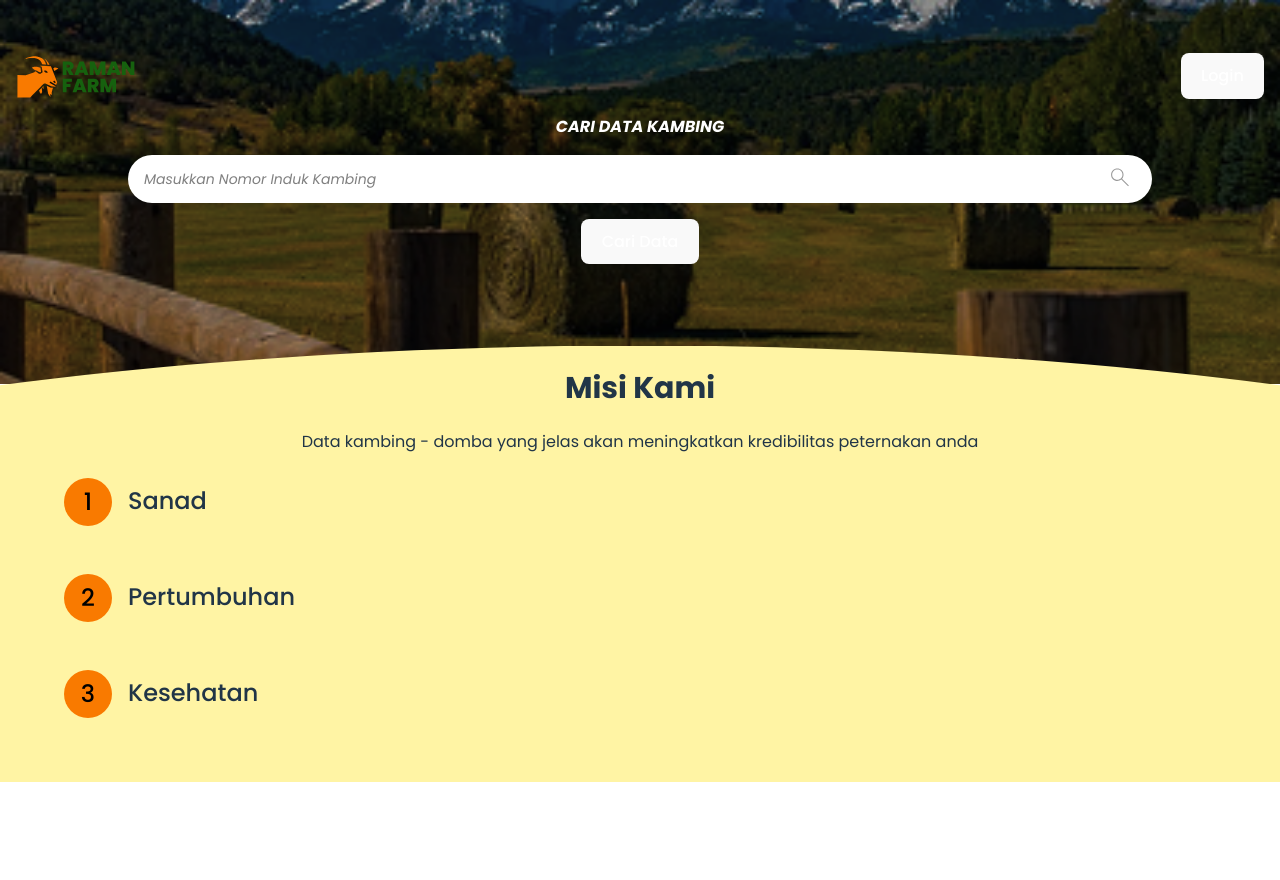
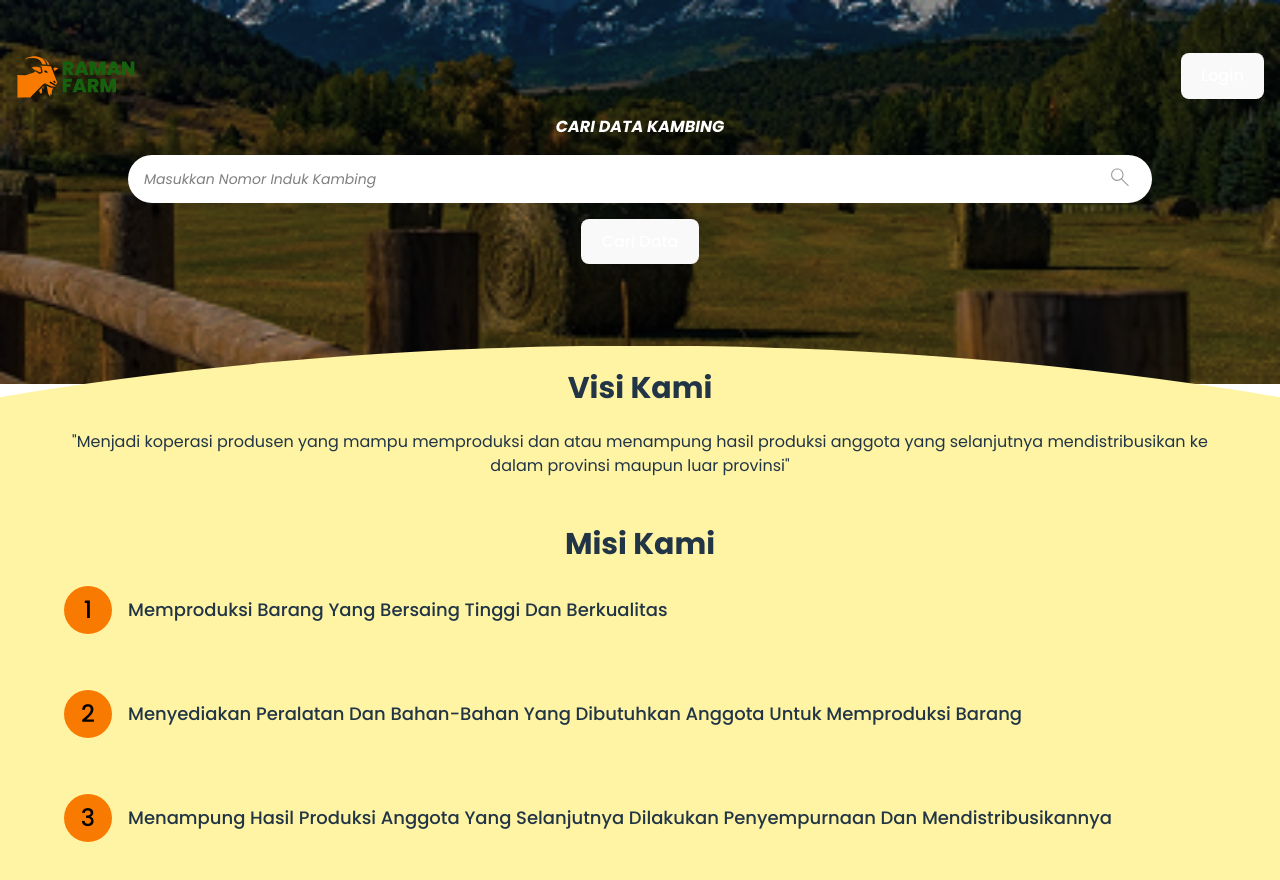
Before and after one commit to DimasEPS/react-raman-farm, a React (Vite) app: page / in a window 1280 px wide. Shown: the top 880 px of the page. Before the commit the page ends 800 px from the top, so only its background shows below. Built offline with nearby package versions, Linux system fonts and the light colour scheme; no server answers.

Commit message:
updating visi misi ata landing page

```diff
--- a/src/pages/LandingPage.tsx
+++ b/src/pages/LandingPage.tsx
@@ -24,7 +24,6 @@ export default function LandingPage() {
     try {
       const goat = await GoatService.getGoatByCodeName(searchValue.trim());
       if (goat) {
-        // Navigate menggunakan ID di URL parameter, bukan state
         navigate(`/kambing/${goat.id}`);
       } else {
         setError("Kambing dengan kode tersebut tidak ditemukan");
@@ -79,11 +78,13 @@ export default function LandingPage() {
               }}
             >
               <div className="flex flex-col gap-6 pt-6 items-center w-[90%] mx-auto">
-                <b className="text-2xl sm:text-3xl">Misi Kami</b>
+                <b className="text-2xl sm:text-3xl">Visi Kami</b>
                 <span className="text-center">
-                  Data kambing - domba yang jelas akan meningkatkan kredibilitas
-                  peternakan anda
+                  "Menjadi koperasi produsen yang mampu memproduksi dan atau
+                  menampung hasil produksi anggota yang selanjutnya
+                  mendistribusikan ke dalam provinsi maupun luar provinsi"
                 </span>
+                <b className="text-2xl sm:text-3xl mt-6">Misi Kami</b>
                 <div className="flex flex-col gap-12 w-full">
                   {missions.map((d, i) => (
                     <Mission number={i + 1} title={d.title} desc={d.desc} />
@@ -100,32 +101,35 @@ export default function LandingPage() {
 
 const missions: Array<MissionData> = [
   {
-    title: "Sanad",
+    title: "Memproduksi Barang Yang Bersaing Tinggi Dan Berkualitas",
   },
   {
-    title: "Pertumbuhan",
+    title:
+      "Menyediakan Peralatan Dan Bahan-Bahan Yang Dibutuhkan Anggota Untuk Memproduksi Barang",
   },
   {
-    title: "Kesehatan",
+    title:
+      "Menampung Hasil Produksi Anggota Yang Selanjutnya Dilakukan Penyempurnaan Dan Mendistribusikannya",
   },
 ];
 
 function Mission({ number, title, desc }: MissionData) {
   return (
-    <div className="flex flex-col gap-2">
-      <div className="flex gap-4 items-center">
+    <div className="flex flex-col gap-2 w-full">
+      <div className="flex gap-3 sm:gap-4 items-center">
         <div
-          // bg size = text size * 2
           className={`
-            text-2xl font-medium rounded-full size-[3rem] bg-primary text-[rgba(0,0,0,60)]
-            flex items-center justify-center
+            text-xl sm:text-2xl font-medium rounded-full size-[2.5rem] sm:size-[3rem] bg-primary text-[rgba(0,0,0,60)]
+            flex items-center justify-center shrink-0
           `}
         >
           {number}
         </div>
-        <h3 className="font-medium">{title}</h3>
+        <h4 className="font-medium text-sm sm:text-base md:text-lg">{title}</h4>
       </div>
-      {desc}
+      <div className="text-xs sm:text-sm md:text-base pl-[2.5rem] sm:pl-[3rem]">
+        {desc}
+      </div>
     </div>
   );
 }
```
